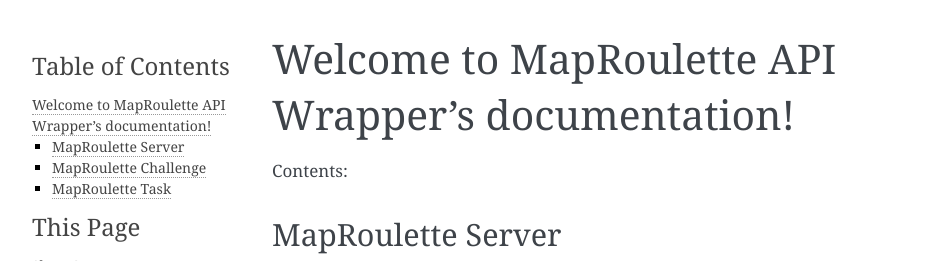
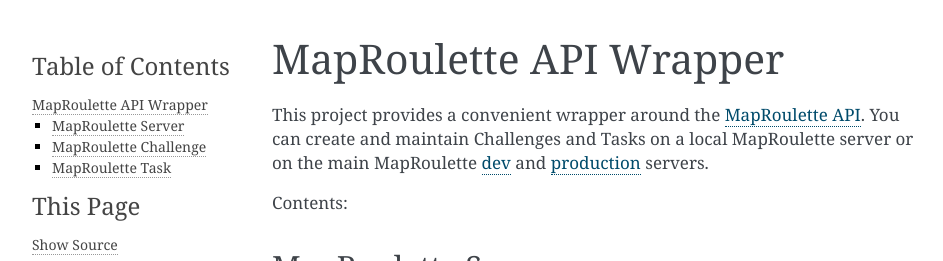
Before and after one commit to mvexel/maproulette-api-wrapper, a Sphinx documentation site: the page built from docs/index.rst, in a window 1280 px wide, cut to the strip 0-261 px from the top of the page. Shown: the whole strip, without its empty margins (148-1091 px from the left). Built offline with Sphinx 7.4.7, drawn with Linux system fonts in a browser that asks for light colours.

Commit message:
meat on index.rst

```diff
--- a/docs/index.rst
+++ b/docs/index.rst
@@ -3,8 +3,15 @@
    You can adapt this file completely to your liking, but it should at least
    contain the root `toctree` directive.
 
-Welcome to MapRoulette API Wrapper's documentation!
-===================================================
+MapRoulette API Wrapper
+=======================
+
+This project provides a convenient wrapper around the `MapRoulette API`_. You can create and maintain Challenges and Tasks on a local MapRoulette server or on the main MapRoulette `dev`_ and `production`_ servers.
+
+.. _MapRoulette API: https://github.com/osmlab/maproulette/wiki/API-Documentation
+.. _dev: http://dev.maproulette.org/
+.. _production: http://maproulette.org/
+
 
 Contents:
 
```
